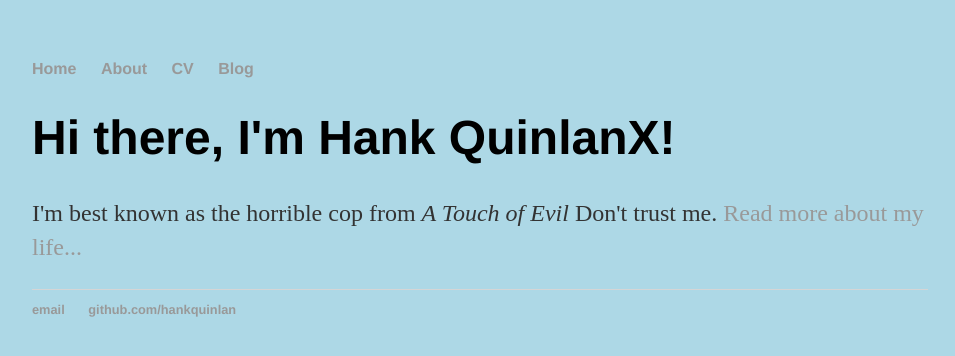
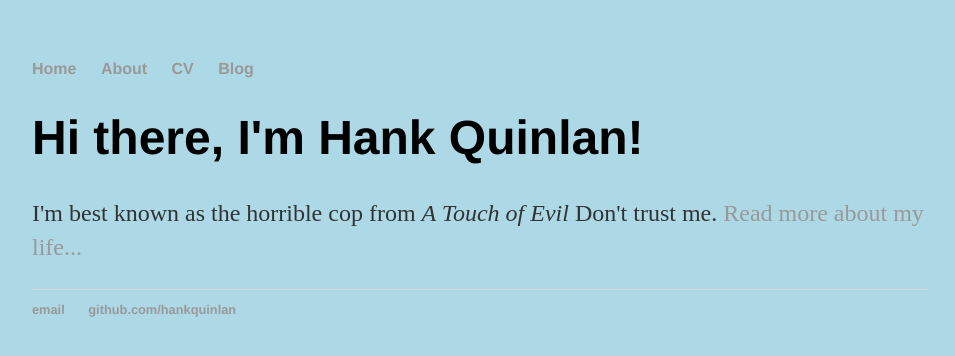
Before and after one commit to smitzna/webpage, a Jekyll site: the page built from index.html, in a window 1280 px wide. Shown: the top 356 px of the page, without its empty margins (160-1115 px from the left). Built offline with Jekyll 4.4.1, drawn with Linux system fonts in a browser that asks for light colours.

Commit message:
Update index.html

```diff
--- a/index.html
+++ b/index.html
@@ -1,33 +1,8 @@
-<!DOCTYPE html>
-<html>
-	<head>
-		<title>Hank Quinlan, Horrible Cop</title>
-		<!-- link to main stylesheet -->
-		<link rel="stylesheet" type="text/css" href="css/main.css">
-		<meta http-equiv="Cache-Control" content="no-cache, no-store, must-revalidate" />
-		<meta http-equiv="Pragma" content="no-cache" />
-		<meta http-equiv="Expires" content="0" />
-	</head>
-	<body>
-		<nav>
-    		<ul>
-        		<li><a href="/">Home</a></li>
-	        	<li><a href="/about">About</a></li>
-        		<li><a href="/cv">CV</a></li>
-        		<li><a href="/blog">Blog</a></li>
-    		</ul>
-		</nav>
-		<div class="container">
-    		<div class="blurb">
-        		<h1>Hi there, I'm Hank QuinlanX!</h1>
-				<p>I'm best known as the horrible cop from <em>A Touch of Evil</em> Don't trust me. <a href="/about">Read more about my life...</a></p>
-    		</div><!-- /.blurb -->
-		</div><!-- /.container -->
-		<footer>
-    		<ul>
-        		<li><a href="mailto:hankquinlanhub@gmail.com">email</a></li>
-        		<li><a href="https://github.com/hankquinlan">github.com/hankquinlan</a></li>
-			</ul>
-		</footer>
-	</body>
-</html>
+---
+layout: default
+title: Hank Quinlan, Horrible Cop
+---
+<div class="blurb">
+	<h1>Hi there, I'm Hank Quinlan!</h1>
+	<p>I'm best known as the horrible cop from <em>A Touch of Evil</em> Don't trust me. <a href="/about">Read more about my life...</a></p>
+</div><!-- /.blurb -->
```
